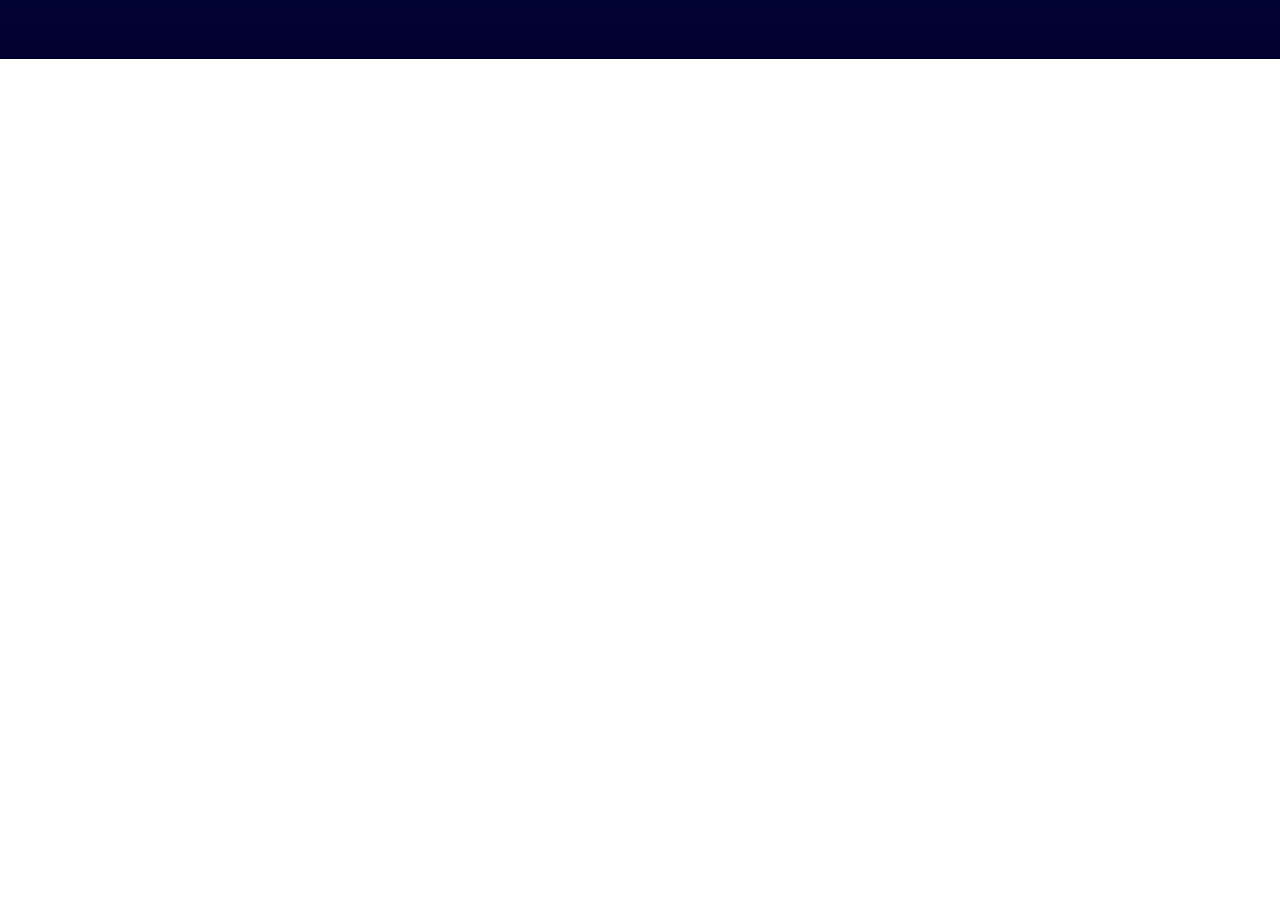
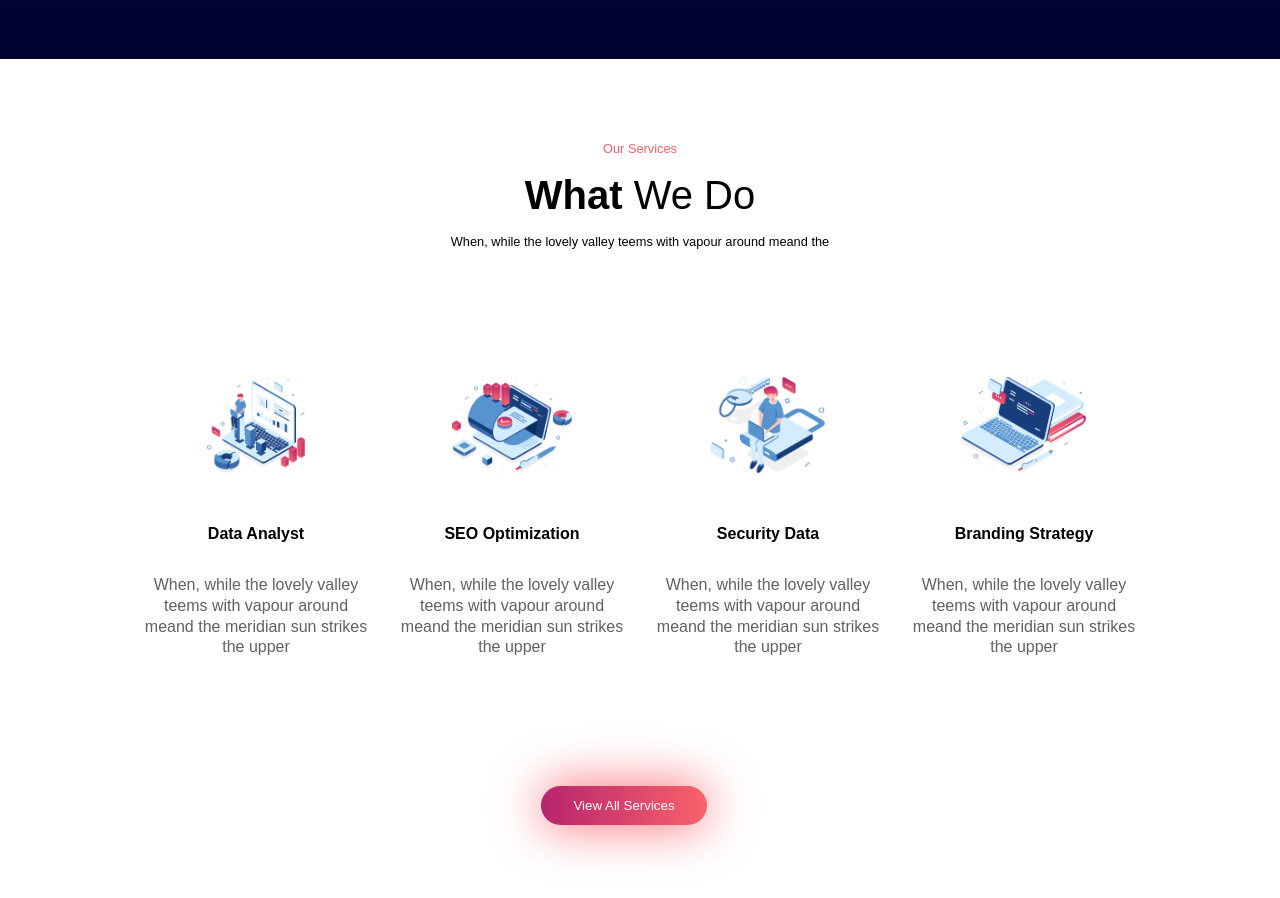
Before and after one commit to Salano24/proj-html-vuejs, a Vue app: page / in a window 1280 px wide. Shown: the part 640-1538 px from the top of the page. Before the commit the page ends 800 px from the top, so only its background shows below. Built offline with nearby package versions, Linux system fonts and the light colour scheme.

Commit message:
fine What We Do section

```diff
--- a/src/App.vue
+++ b/src/App.vue
@@ -20,6 +20,8 @@ export default {
 
 <template>
  <AppHeader />
+ <AppMain />
+ <AppFooter />
 </template>
 
 <style scoped>
--- a/src/components/AppMain.vue
+++ b/src/components/AppMain.vue
@@ -1,12 +1,17 @@
 <script>
+import WhatWeDo from '../components/WhatWeDo.vue'
+
 export default {
         name: "AppMain",
+        components: {
+           WhatWeDo,
+        }
 
     }
 </script>
 
 <template>
-
+   <WhatWeDo />
 </template>
 
 <style>
--- /dev/null
+++ b/src/components/WhatWeDo.vue
@@ -0,0 +1,105 @@
+<script>
+export default {
+        name: "WhatWeDo"
+
+    }
+</script>
+
+<template>
+<div class="WhatWeDo_title">
+    <span class="service">Our Services</span>
+    <h2><span class="strong">What</span> We Do</h2>
+    <p>When, while the lovely valley teems with vapour around meand the</p>
+</div>
+<div class="WhatWeDo_column">
+    <div class="container">
+        <div class="row">
+            <div class="col-3">
+        <img src="../assets/img/Group-247.png" alt="">
+        <h3>Data Analyst</h3>
+        <p>When, while the lovely valley <br> teems with vapour around <br> meand the meridian sun strikes <br> the upper</p>
+    </div>
+    <div class="col-3">
+        <img src="../assets/img/Group-567.png" alt="">
+        <h3>SEO Optimization</h3>
+        <p>When, while the lovely valley <br> teems with vapour around <br> meand the meridian sun strikes <br> the upper</p>
+    </div>
+    <div class="col-3">
+        <img src="../assets/img/Group-538.png" alt="">
+        <h3>Security Data</h3>
+        <p>When, while the lovely valley <br> teems with vapour around <br> meand the meridian sun strikes <br> the upper</p>
+    </div>
+    <div class="col-3">
+        <img src="../assets/img/Group-566.png" alt="">
+        <h3>Branding Strategy</h3>
+        <p>When, while the lovely valley <br> teems with vapour around <br> meand the meridian sun strikes <br> the upper</p>
+    </div>
+        </div>
+    </div>
+
+
+</div>
+<div class="WhatWeDo_button">
+    <button class="button_pink">View All Services</button>
+</div>
+</template>
+
+<style lang="scss">
+.WhatWeDo_title{
+  text-align: center;
+  margin-top: 5rem;
+     .service{
+        color: #f9636b;
+        font-size: 0.8rem;
+     }
+
+     h2{
+        font-size: 2.5rem;
+        margin: 1rem 0;
+        font-weight: 400;
+        .strong{
+            font-weight: 600;
+        }
+     }
+
+     p{
+        font-size: 0.8rem;
+
+     }
+
+}
+
+.WhatWeDo_column{
+    text-align: center;
+    margin-top: 8rem;
+    margin-bottom: 8rem;
+
+    img{
+        height: 6rem;
+        margin-bottom: 3rem;
+    }
+
+    h3{
+        font-weight:800;
+        font-size: 1rem;
+        margin-bottom: 2rem;
+    }
+    p{
+        color: #616161;
+        line-height: 1.3rem;
+    }
+
+
+}
+
+.WhatWeDo_button{
+    display: flex;
+    justify-content: center;
+    margin-bottom: 5rem;
+
+    button{
+        box-shadow:0px 0px 50px #f9636b;
+    }
+}
+
+</style>
--- a/src/style.scss
+++ b/src/style.scss
@@ -8,7 +8,6 @@ body{
   font-family: 'Alexandria', sans-serif;
 }
 
-header{
   button{
     color: white;
     padding: 0.75rem 2rem;
@@ -25,4 +24,18 @@ header{
   margin-right: 2rem;
 
 }
+
+
+.row{
+  display: flex;
+  flex-wrap: wrap;
 }
+
+.container{
+  width: 80%;
+  margin: auto;
+}
+
+.col-3{
+  width: calc(100% / 12 * 3);
+}
```
Also changed, not shown: src/components/HelloWorld.vue (deleted, +0 -40 lines).
